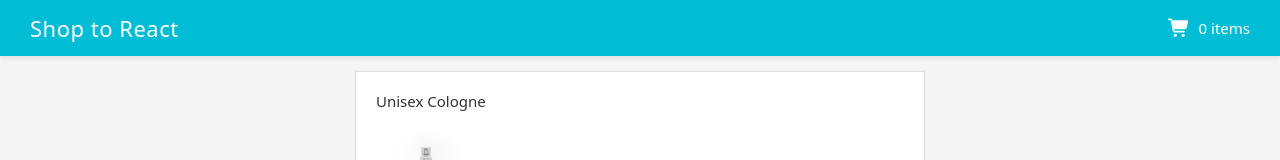
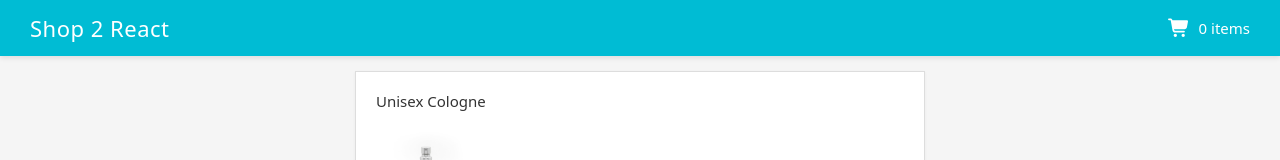
Before and after one commit to GeneralNel/m5-lab-assignment, a React (Create React App) app in the folder shopcart/: page /cart in a window 1280 px wide. Shown: the top 160 px of the page. Built offline with nearby package versions, Linux system fonts and the light colour scheme.

Commit message:
create navbar component

```diff
--- a/shopcart/src/App.js
+++ b/shopcart/src/App.js
@@ -1,10 +1,9 @@
 import React from "react";
 import "bootstrap/dist/css/bootstrap.min.css";
-import { faShoppingCart } from "@fortawesome/free-solid-svg-icons";
-import { FontAwesomeIcon } from "@fortawesome/react-fontawesome";
 import "./App.css";
 import { useState } from "react";
 import productsData from "./data";
+import Navbar from "./navbar";
 
 function App() {
   const [products, setProducts] = useState(productsData);
@@ -13,13 +12,7 @@ function App() {
     .reduce((total, qty) => total + qty, 0);
   return (
     <div className="App">
-      <div className="app-header">
-        <h1>Shop to React</h1>
-        <div className="cart-info">
-          <FontAwesomeIcon icon={faShoppingCart} className="cart-icon" />
-          <p>{totalQuantity} items</p>
-        </div>
-      </div>
+      <Navbar totalQuantity={totalQuantity} />
       <div className="products-container">
         {products.map((product) => (
           <div key={product.id} className="product-card">
--- /dev/null
+++ b/shopcart/src/navbar.js
@@ -0,0 +1,20 @@
+import React from "react";
+import "bootstrap/dist/css/bootstrap.min.css";
+import { faShoppingCart } from "@fortawesome/free-solid-svg-icons";
+import { FontAwesomeIcon } from "@fortawesome/react-fontawesome";
+import "./App.css";
+
+function Navbar(props) {
+    const { totalQuantity } = props;
+    return (
+        <div className="app-header">
+        <h1>Shop 2 React</h1>
+        <div className="cart-info">
+          <FontAwesomeIcon icon={faShoppingCart} className="cart-icon" />
+          <p>{totalQuantity} items</p>
+        </div>
+      </div>
+    );
+}
+
+export default Navbar;
```
Also changed, not shown: shopcart/src/displayProducts.js (added), shopcart/src/products.js (added), 1 other file (tests, documents, lock files or other folders).
